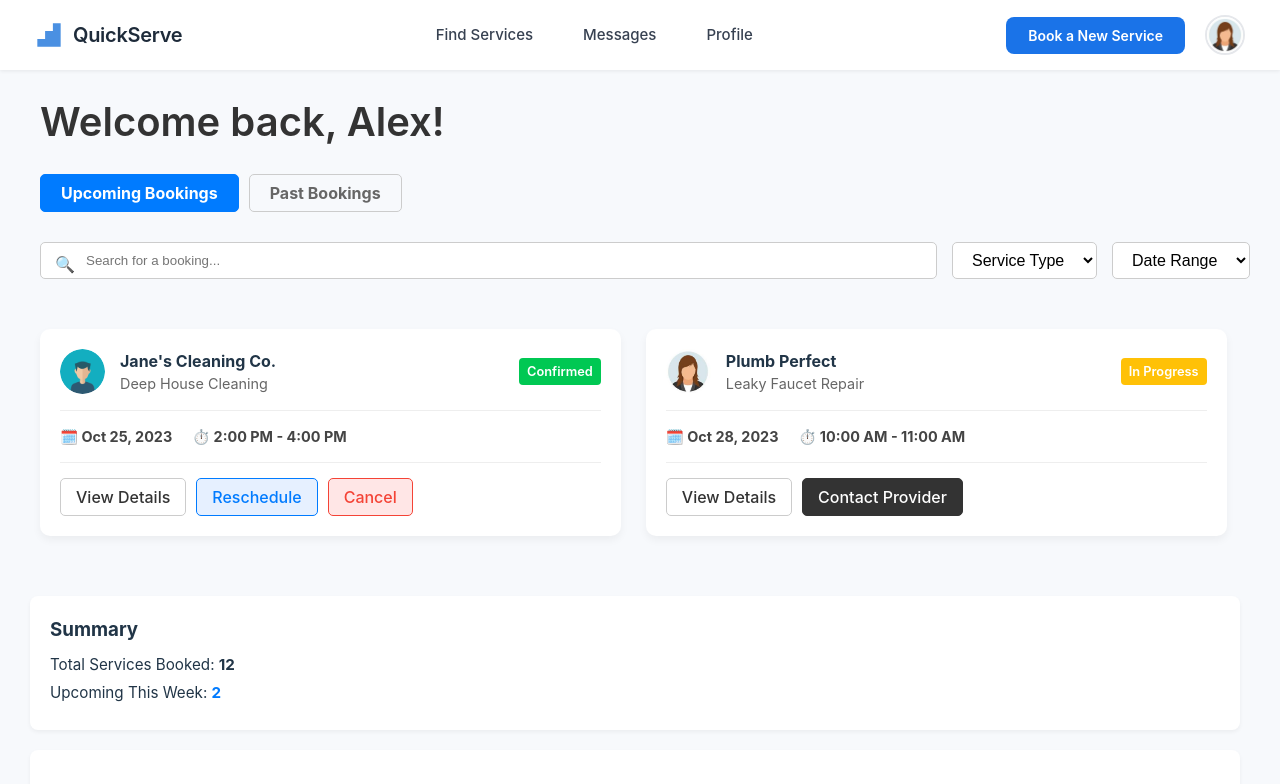
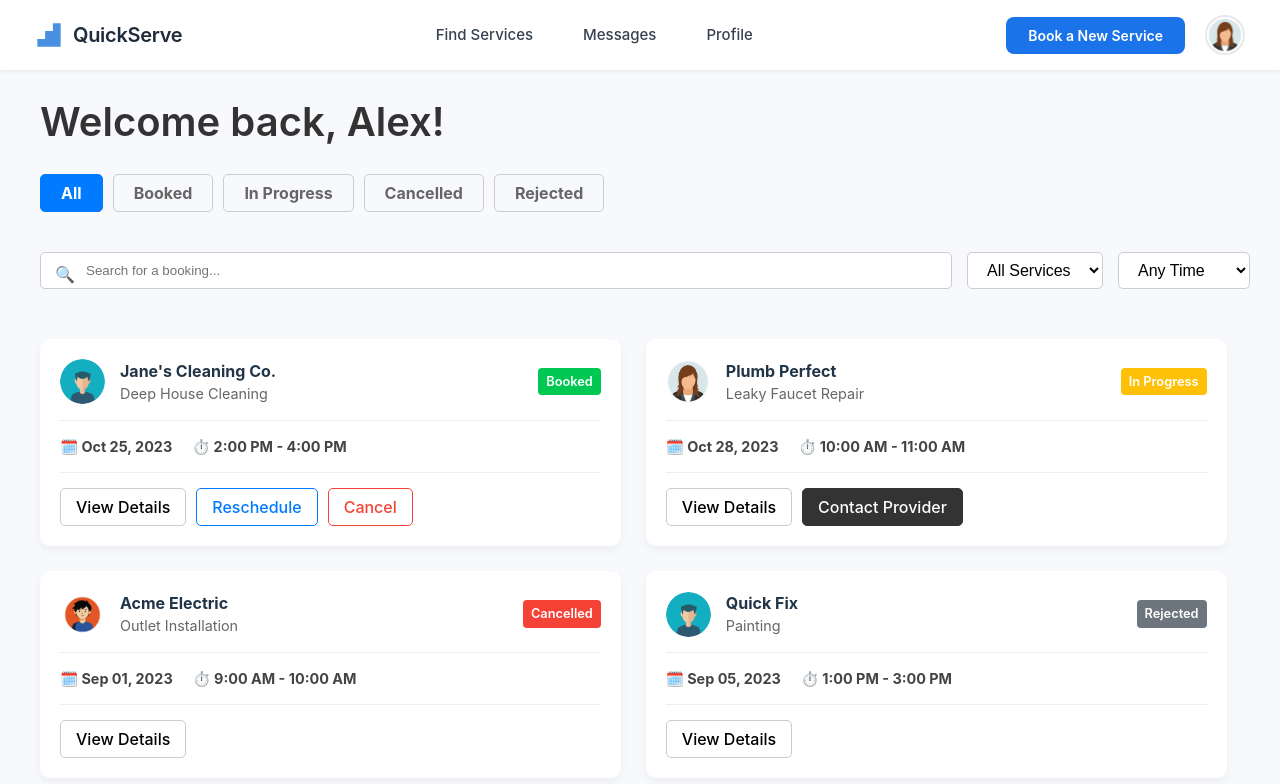
Before and after one commit to bala-rajesh/QuickServe-Localized-Service-Discovery-and-Booking-App, a React (Vite) app in the folder Frontend/: page / in a window 1280 px wide. Shown: the top 784 px of the page. Built offline with nearby package versions, Linux system fonts and the light colour scheme.

Commit message:
updated/bookingpage

```diff
--- a/Frontend/src/components/BookingCard.jsx
+++ b/Frontend/src/components/BookingCard.jsx
@@ -1,17 +1,8 @@
-// src/components/BookingCard.jsx
+import React from 'react';
 
-const PLUMB_PERFECT_AVATAR = 'https://via.placeholder.com/45/007bff/ffffff?text=PP';
-const providerImage='./src/assets/images/provider_jane.png';
-function BookingCard({
-  providerName,
-  serviceType,
-  date,
-  time,
-  status,
-  statusColor,
-  providerImage
-}) {
+const DEFAULT_AVATAR = 'https://via.placeholder.com/45/007bff/ffffff?text=User';
 
+function BookingCard({ providerName, serviceType, date, time, status, statusColor, providerImage }) {
   const cardStyle = {
     flex: '0 0 48%',
     maxWidth: 'calc(50% - 12.5px)',
@@ -22,7 +13,7 @@ function BookingCard({
   };
 
   const statusStyle = {
-    backgroundColor: statusColor,
+    backgroundColor: statusColor || '#6c757d',
     color: 'white',
     padding: '4px 8px',
     borderRadius: '4px',
@@ -30,21 +21,11 @@ function BookingCard({
     fontWeight: 600,
   };
 
-  const avatarSrc = providerImage || PLUMB_PERFECT_AVATAR || Acme;
-
-  const handleReschedule = () => alert(`Rescheduling booking with ${providerName}...`);
-  const handleCancel = () => alert(`Cancelling booking with ${providerName}...`);
-  const handleContact = () => alert(`Opening chat/call with ${providerName}...`);
-
   return (
     <div style={cardStyle}>
       <div style={{ display: 'flex', alignItems: 'center', justifyContent: 'space-between', marginBottom: '15px' }}>
         <div style={{ display: 'flex', alignItems: 'center' }}>
-          <img
-            src={avatarSrc}
-            alt={providerName}
-            style={{ width: '45px', height: '45px', borderRadius: '50%', marginRight: '15px', objectFit: 'cover' }}
-          />
+          <img src={providerImage || DEFAULT_AVATAR} alt={providerName} style={{ width: '45px', height: '45px', borderRadius: '50%', marginRight: '15px', objectFit: 'cover' }} />
           <div>
             <h4 style={{ margin: 0 }}>{providerName}</h4>
             <p style={{ margin: 0, fontSize: '0.9rem', color: '#666' }}>{serviceType}</p>
@@ -59,33 +40,21 @@ function BookingCard({
       </div>
 
       <div style={{ display: 'flex', gap: '10px', marginTop: '15px' }}>
-
-        <button style={{ padding: '8px 15px', border: '1px solid #ccc', borderRadius: '5px', cursor: 'pointer', backgroundColor: 'white', color: '#333' }}>
+        <button style={{ padding: '8px 15px', border: '1px solid #ccc', borderRadius: '5px', cursor: 'pointer', backgroundColor: 'white' }}>
           View Details
         </button>
-
-        {status === 'Confirmed' && (
+        {status === 'Booked' && (
           <>
-            <button
-              onClick={handleReschedule}
-              style={{ padding: '8px 15px', border: '1px solid #007bff', borderRadius: '5px', cursor: 'pointer', backgroundColor: '#e6f0ff', color: '#007bff' }}
-            >
+            <button style={{ padding: '8px 15px', border: '1px solid #007bff', borderRadius: '5px', cursor: 'pointer', backgroundColor: 'white', color: '#007bff' }}>
               Reschedule
             </button>
-            <button
-              onClick={handleCancel}
-              style={{ padding: '8px 15px', border: '1px solid #f44336', borderRadius: '5px', cursor: 'pointer', backgroundColor: '#ffe6e6', color: '#f44336' }}
-            >
+            <button style={{ padding: '8px 15px', border: '1px solid #f44336', borderRadius: '5px', cursor: 'pointer', backgroundColor: 'white', color: '#f44336' }}>
               Cancel
             </button>
           </>
         )}
-
         {status === 'In Progress' && (
-          <button
-            onClick={handleContact}
-            style={{ padding: '8px 15px', border: '1px solid #333', borderRadius: '5px', cursor: 'pointer', backgroundColor: '#333', color: 'white' }}
-          >
+          <button style={{ padding: '8px 15px', border: '1px solid #333', borderRadius: '5px', cursor: 'pointer', backgroundColor: '#333', color: 'white' }}>
             Contact Provider
           </button>
         )}
--- a/Frontend/src/components/BookingTabs.jsx
+++ b/Frontend/src/components/BookingTabs.jsx
@@ -1,35 +1,26 @@
-// src/components/BookingTabs.jsx
+function BookingTabs({ activeTab, onTabChange }) {
+  const tabs = ['All', 'Booked', 'In Progress', 'Cancelled', 'Rejected'];
 
-function BookingTabs({ activeTab, onTabChange }) {
-
-  const getStyle = (tabName) => {
-    return {
+  const getStyle = (tabName) => ({
     padding: '8px 20px',
     border: '1px solid #ccc',
     borderRadius: '5px',
     cursor: 'pointer',
     marginRight: '10px',
+    marginBottom: '10px',
     fontWeight: 'bold',
     backgroundColor: activeTab === tabName ? '#007bff' : 'transparent',
     color: activeTab === tabName ? 'white' : '#666',
     borderColor: activeTab === tabName ? '#007bff' : '#ccc',
-    };
-  };
+  });
 
   return (
-    <div className="booking-tabs" style={{ marginBottom: '10px' }}>
-      <button
-        onClick={() => onTabChange('upcoming')}
-        style={getStyle('upcoming')}
-      >
-        Upcoming Bookings
+    <div className="booking-tabs" style={{ marginBottom: '10px', display: 'flex', flexWrap: 'wrap' }}>
+      {tabs.map((tab) => (
+        <button key={tab} onClick={() => onTabChange(tab)} style={getStyle(tab)}>
+          {tab}
         </button>
-      <button
-        onClick={() => onTabChange('past')}
-        style={getStyle('past')}
-      >
-        Past Bookings
-      </button>
+      ))}
     </div>
   );
 }
--- a/Frontend/src/components/Dashboard.jsx
+++ b/Frontend/src/components/Dashboard.jsx
@@ -1,113 +1,92 @@
 // src/components/Dashboard.jsx
-
 import React, { useState } from 'react';
 import BookingTabs from './BookingTabs';
 import SearchFilters from './SearchFilters';
 import BookingCard from './BookingCard';
+
 import providerJane from '../assets/images/provider_jane.png';
 import providerImage from '../assets/images/user_alex.png';
 import Acme from '../assets/images/Acme.png';
+
 const SAMPLE_BOOKINGS = [
-    {
-        id: 1,
-        providerName: "Jane's Cleaning Co.",
-        serviceType: "Deep House Cleaning",
-        date: "Oct 25, 2023",
-        time: "2:00 PM - 4:00 PM",
-        status: "Confirmed",
-        statusColor: "#00c853",
-        image: providerJane,
-        isUpcoming: true,
-    },
-    {
-        id: 2,
-        providerName: "Plumb Perfect",
-        serviceType: "Leaky Faucet Repair",
-        date: "Oct 28, 2023",
-        time: "10:00 AM - 11:00 AM",
-        status: "In Progress",
-        statusColor: "#ffc107",
-        image: providerImage,
-        isUpcoming: true,
-    },
-    {
-        id: 3,
-        providerName: "Acme Electric",
-        serviceType: "Outlet Installation",
-        date: "Sep 01, 2023",
-        time: "9:00 AM - 10:00 AM",
-        status: "Completed",
-        statusColor: "#6c757d",
-        image: Acme,
-        isUpcoming: false,
-    },
+    { id: 1, providerName: "Jane's Cleaning Co.", serviceType: "Deep House Cleaning", date: "Oct 25, 2023", time: "2:00 PM - 4:00 PM", status: "Booked", statusColor: "#00c853", image: providerJane },
+    { id: 2, providerName: "Plumb Perfect", serviceType: "Leaky Faucet Repair", date: "Oct 28, 2023", time: "10:00 AM - 11:00 AM", status: "In Progress", statusColor: "#ffc107", image: providerImage },
+    { id: 3, providerName: "Acme Electric", serviceType: "Outlet Installation", date: "Sep 01, 2023", time: "9:00 AM - 10:00 AM", status: "Cancelled", statusColor: "#f44336", image: Acme },
+    { id: 4, providerName: "Quick Fix", serviceType: "Painting", date: "Sep 05, 2023", time: "1:00 PM - 3:00 PM", status: "Rejected", statusColor: "#6c757d", image: providerJane },
+    { id: 5, providerName: "Sparky Repairs", serviceType: "Wiring Check", date: "Nov 02, 2023", time: "11:00 AM - 12:00 PM", status: "Booked", statusColor: "#00c853", image: Acme },
+    { id: 6, providerName: "Garden Masters", serviceType: "Lawn Mowing", date: "Oct 30, 2023", time: "08:00 AM - 09:30 AM", status: "In Progress", statusColor: "#ffc107", image: providerImage },
+    { id: 7, providerName: "Flow Dynamics", serviceType: "Pipe Insulation", date: "Nov 10, 2023", time: "10:00 AM - 11:30 AM", status: "Booked", statusColor: "#00c853", image: providerImage }
 ];
 
+function Dashboard({ className }) {
+    // State for Tabs
+    const [activeTab, setActiveTab] = useState('All');
 
-function Dashboard({ className }) {
-    const [bookings, setBookings] = useState(SAMPLE_BOOKINGS);
-    const [activeTab, setActiveTab] = useState('upcoming');
+    // State for Search and Dropdown filters
+    const [searchFilters, setSearchFilters] = useState({
+        searchTerm: '',
+        serviceType: '',
+        dateRange: ''
+    });
 
-    const filteredBookings = bookings.filter(booking => {
-        return activeTab === 'upcoming' ? booking.isUpcoming : !booking.isUpcoming;
+    // Function to update individual filter values
+    const handleFilterUpdate = (key, value) => {
+        setSearchFilters(prev => ({ ...prev, [key]: value }));
+    };
+
+    // --- The Filtering Engine ---
+    const filteredBookings = SAMPLE_BOOKINGS.filter(booking => {
+        // 1. Filter by Status (Tabs)
+        const matchesTab = activeTab === 'All' || booking.status === activeTab;
+
+        // 2. Filter by Search Text (Provider Name or Service Type)
+        const matchesSearch = booking.providerName.toLowerCase().includes(searchFilters.searchTerm.toLowerCase()) ||
+                             booking.serviceType.toLowerCase().includes(searchFilters.searchTerm.toLowerCase());
+
+        // 3. Filter by Service Type Dropdown
+        const matchesServiceType = searchFilters.serviceType === '' ||
+                                  booking.serviceType.toLowerCase().includes(searchFilters.serviceType.toLowerCase());
+
+        // 4. Filter by Date Range Dropdown (Example logic checking the month)
+        let matchesDate = true;
+        if (searchFilters.dateRange === 'Today') {
+            // Mock logic: assuming current date is Oct 25
+            matchesDate = booking.date.includes("Oct 25");
+        } else if (searchFilters.dateRange === 'ThisMonth') {
+            matchesDate = booking.date.includes("Oct");
+        }
+
+        return matchesTab && matchesSearch && matchesServiceType && matchesDate;
     });
 
     return (
         <main className={className}>
-
             <h1 style={{ marginBottom: '30px', fontSize: '2.5rem', fontWeight: 600, color: '#333' }}>
                 Welcome back, Alex!
             </h1>
 
+            {/* Pass state and handler to Tabs */}
             <BookingTabs activeTab={activeTab} onTabChange={setActiveTab} />
 
             <div style={{ padding: '20px 0' }}>
-                <SearchFilters />
+                {/* Pass state and handler to SearchFilters */}
+                <SearchFilters
+                    filters={searchFilters}
+                    onFilterChange={handleFilterUpdate}
+                />
             </div>
 
             <div className="booking-list" style={{ display: 'flex', gap: '25px', flexWrap: 'wrap', marginTop: '30px' }}>
-
                 {filteredBookings.map(booking => (
-                    <BookingCard
-                        key={booking.id}
-                        providerName={booking.providerName}
-                        serviceType={booking.serviceType}
-                        date={booking.date}
-                        time={booking.time}
-                        status={booking.status}
-                        statusColor={booking.statusColor}
-                        providerImage={booking.image}
-                    />
+                    <BookingCard key={booking.id} {...booking} providerImage={booking.image} />
                 ))}
 
                 {filteredBookings.length === 0 && (
-                    <div style={{
-                        width: '100%',
-                        border: '2px dashed #ccc',
-                        borderRadius: '10px',
-                        padding: '50px',
-                        textAlign: 'center',
-                        marginTop: '20px',
-                        backgroundColor: 'white'
-                    }}>
-                        <span style={{ fontSize: '40px' }}>✨</span>
-                        <h3 style={{ margin: '10px 0' }}>No {activeTab} Bookings</h3>
-                        <p style={{ margin: '5px 0 20px', color: '#666' }}>When you book a service, it will appear here.</p>
-                        <button style={{
-                            backgroundColor: '#007bff',
-                            color: 'white',
-                            padding: '10px 30px',
-                            border: 'none',
-                            borderRadius: '5px',
-                            cursor: 'pointer'
-                        }}>
-                            Find a Service
-                        </button>
+                    <div style={{ width: '100%', border: '2px dashed #ccc', borderRadius: '10px', padding: '50px', textAlign: 'center', backgroundColor: 'white' }}>
+                        <h3>No matching bookings found for "{activeTab}" with current filters.</h3>
                     </div>
                 )}
-
             </div>
-
         </main>
     );
 }
--- a/Frontend/src/components/SearchFilters.jsx
+++ b/Frontend/src/components/SearchFilters.jsx
@@ -1,12 +1,7 @@
 // src/components/SearchFilters.jsx
+import React from 'react';
 
-import React, { useState } from 'react';
-
-function SearchFilters() {
-    const [searchTerm, setSearchTerm] = useState('');
-    const [serviceFilter, setServiceFilter] = useState('');
-    const [dateFilter, setDateFilter] = useState('');
-
+function SearchFilters({ filters, onFilterChange }) {
     const filterStyle = {
         padding: '8px 15px',
         border: '1px solid #ccc',
@@ -19,13 +14,14 @@ function SearchFilters() {
     return (
         <div style={{ display: 'flex', gap: '15px', alignItems: 'center' }}>
 
+            {/* Search Input */}
             <div style={{ position: 'relative', flexGrow: 1 }}>
                 <span style={{ position: 'absolute', left: '15px', top: '10px', color: '#666' }}>🔍</span>
                 <input
                     type="text"
                     placeholder="Search for a booking..."
-                    value={searchTerm}
-                    onChange={(e) => setSearchTerm(e.target.value)}
+                    value={filters.searchTerm}
+                    onChange={(e) => onFilterChange('searchTerm', e.target.value)}
                     style={{
                         width: '100%',
                         padding: '10px 10px 10px 45px',
@@ -35,17 +31,29 @@ function SearchFilters() {
                 />
             </div>
 
-            <select value={serviceFilter} onChange={(e) => setServiceFilter(e.target.value)} style={filterStyle}>
-                <option value="" disabled>Service Type</option>
+            {/* Service Type Filter */}
+            <select
+                value={filters.serviceType}
+                onChange={(e) => onFilterChange('serviceType', e.target.value)}
+                style={filterStyle}
+            >
+                <option value="">All Services</option>
                 <option value="Cleaning">Cleaning</option>
                 <option value="Repair">Repair</option>
+                <option value="Installation">Installation</option>
+                <option value="Painting">Painting</option>
             </select>
 
-            <select value={dateFilter} onChange={(e) => setDateFilter(e.target.value)} style={filterStyle}>
-                <option value="" disabled>Date Range</option>
+            {/* Date Range Filter */}
+            <select
+                value={filters.dateRange}
+                onChange={(e) => onFilterChange('dateRange', e.target.value)}
+                style={filterStyle}
+            >
+                <option value="">Any Time</option>
                 <option value="Today">Today</option>
-                <option value="ThisWeek">This Week</option>
-                <option value="ThisMonth">This Month</option>
+                <option value="This Week">This Week</option>
+                <option value="This Month">This Month</option>
             </select>
         </div>
     );
```
Also changed, not shown: Frontend/src/App.jsx (+2 -38 lines). Lines whose indentation alone changed are shown as unchanged.
